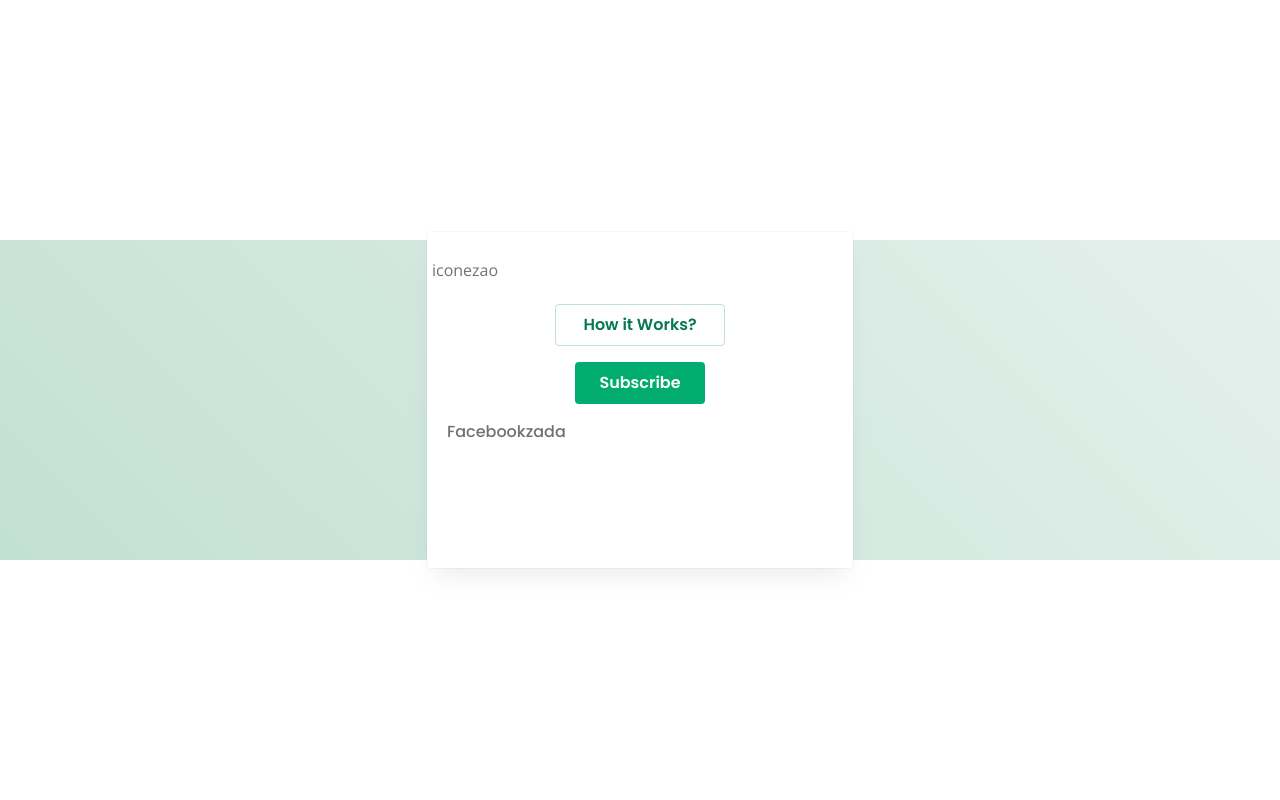
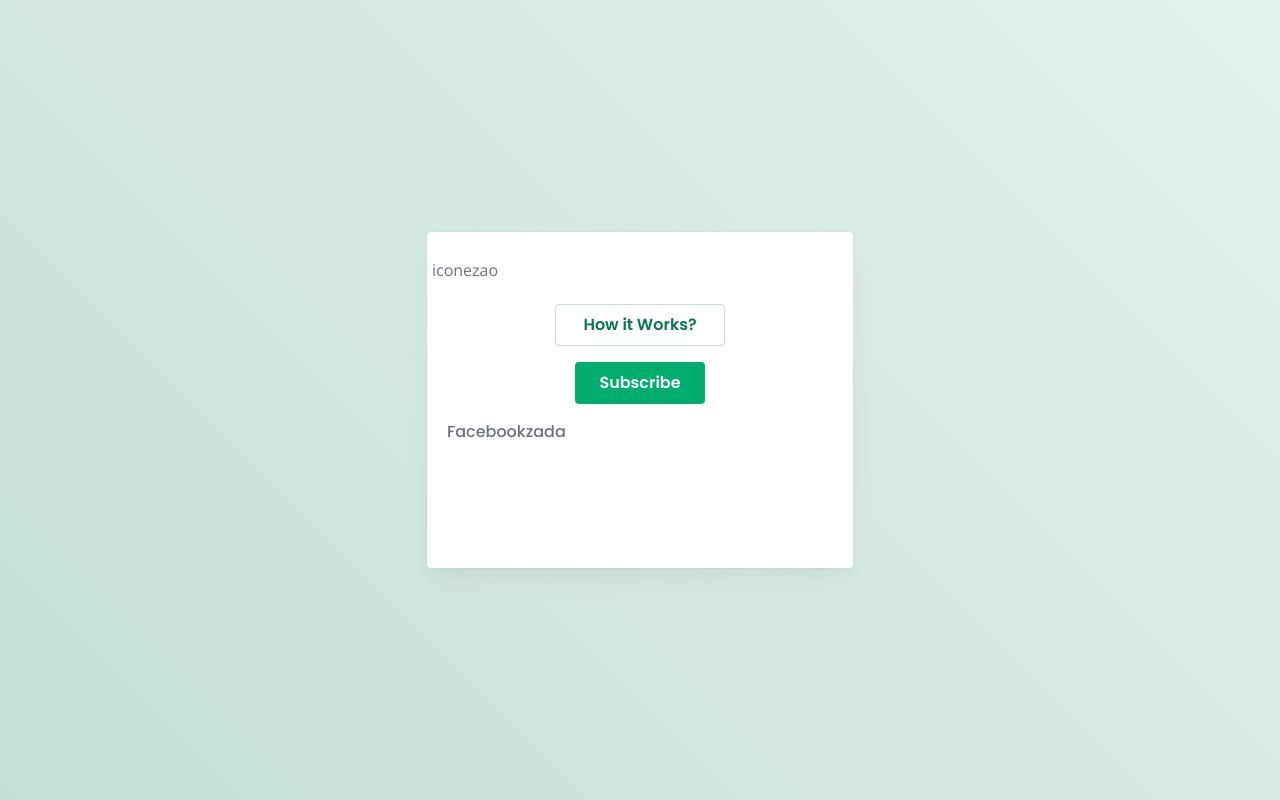
Before and after one commit to lucaslafere/infohomes-page, a React (Vite) app: page / in a window 1280 px wide. Built offline with nearby package versions, Linux system fonts and the light colour scheme.

Commit message:
changed height

```diff
--- a/src/pages/home/style.ts
+++ b/src/pages/home/style.ts
@@ -5,7 +5,7 @@ export const CallToAction = styled.div`
   justify-content: center;
   align-items: center;
   width: 100vw;
-  height: 40vh;
+  height: 100vh;
   background: linear-gradient(
     45deg,
     ${(props) => props.theme.Green[25]},
```
